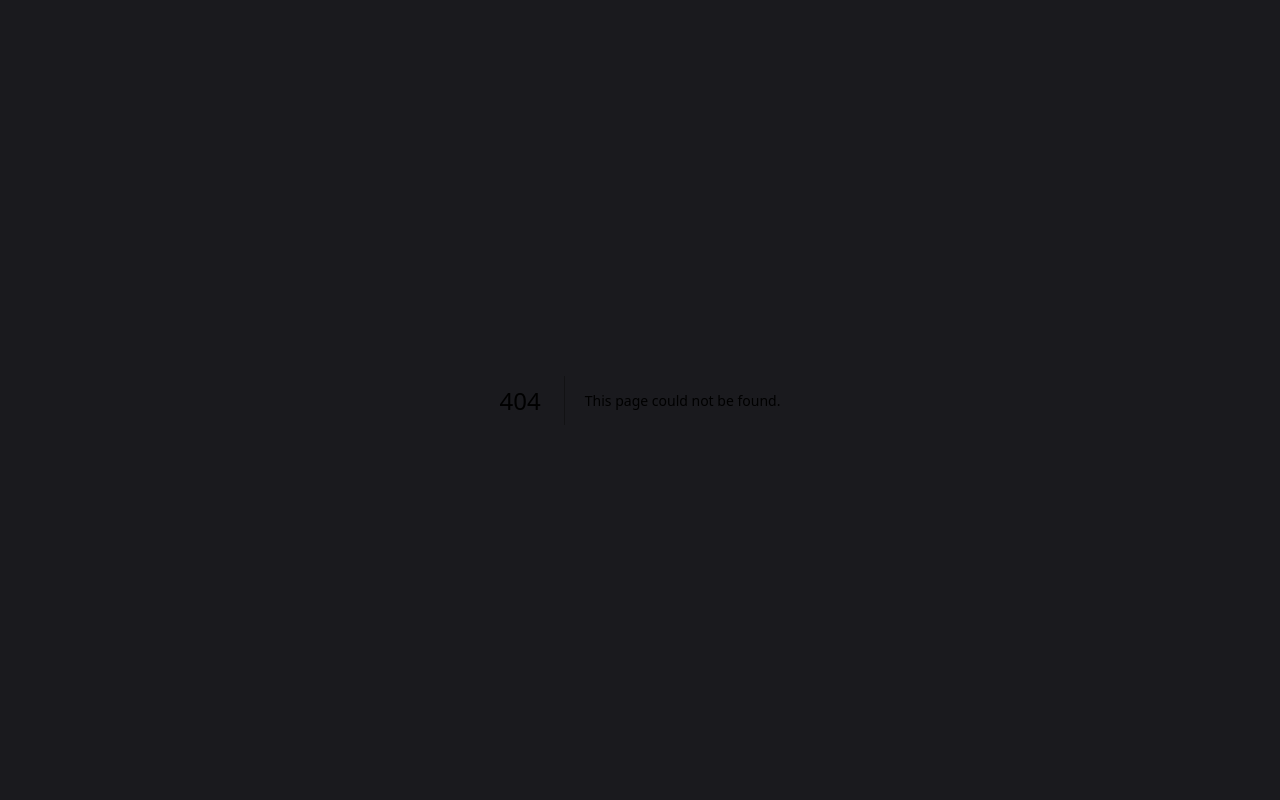
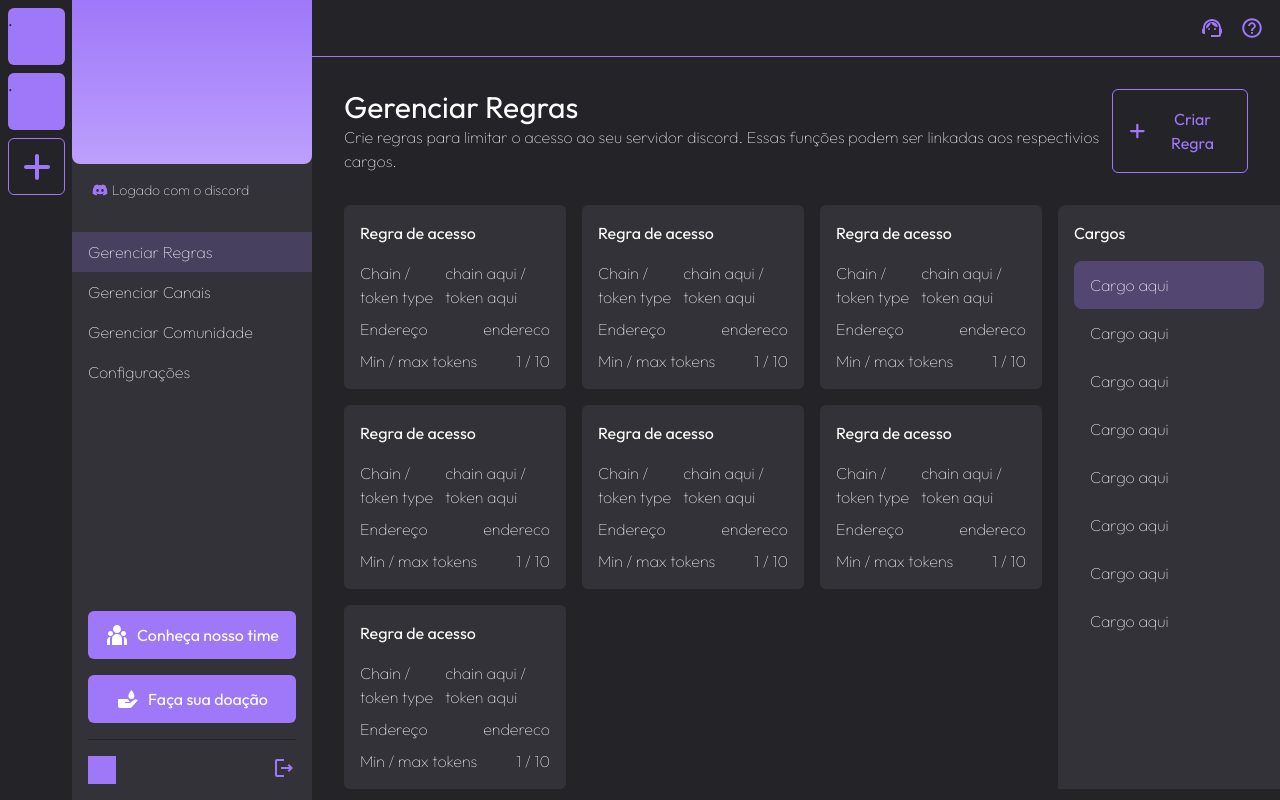
Before and after one commit to nrxschool/hackathon-op-template, a Next.js app in the folder frontend/: page /dashboard in a window 1280 px wide. Before the commit this address had no page. Built offline with nearby package versions, Linux system fonts and the light colour scheme.

Commit message:
feat/dashboard-home

```diff
--- /dev/null
+++ b/frontend/app/dashboard/layout.tsx
@@ -0,0 +1,82 @@
+import { ReactNode } from "react";
+import type { Metadata } from "next";
+import { BiSolidDonateBlood } from "react-icons/bi";
+import { FaDiscord } from "react-icons/fa";
+import { FaPlus } from "react-icons/fa6";
+import { IoMdHelpCircleOutline } from "react-icons/io";
+import { MdSupportAgent } from "react-icons/md";
+import { MdOutlineLogout } from "react-icons/md";
+import { RiTeamFill } from "react-icons/ri";
+
+export const metadata: Metadata = {
+  title: {
+    template: "%s | devstore",
+    default: "devstore",
+  },
+};
+
+export default function RootLayout({
+  children,
+}: Readonly<{
+  children: ReactNode;
+}>) {
+  return (
+    <div className="flex w-full h-full">
+      <div className="bg-background-500 w-[72px] p-2 gap-2 flex flex-col">
+        <div className="bg-primary-500 w-[57px] h-[57px] rounded-md">.</div>
+        <div className="bg-primary-500 w-[57px] h-[57px] rounded-md">.</div>
+        <div className="border border-primary-500 w-[57px] h-[57px] rounded-md flex">
+          <FaPlus className="text-primary-500 m-auto" size={32} />
+        </div>
+      </div>
+      <div className="bg-background-300 w-[240px] w-min-[240px] flex flex-col justify-between">
+        <div>
+          <div className="bg-gradient-to-t from-primary-300 bg-primary-500 w-full h-[164px] rounded-b-lg"></div>
+          <div className="p-4 flex flex-col justify-center">
+            {/* <h4 className="text-lg">Configurações</h4> */}
+            <div className="flex gap-1 items-center pl-1">
+              <FaDiscord className="text-primary-500" />
+              <label className="text-sm">Logado com o discord</label>
+            </div>
+          </div>
+          <div className="flex flex-col mt-4">
+            <div className="bg-primary-500 bg-opacity-20 px-4 py-2">
+              <a>Gerenciar Regras</a>
+            </div>
+            <div className="px-4 py-2">
+              <a>Gerenciar Canais</a>
+            </div>
+            <div className="px-4 py-2">
+              <a>Gerenciar Comunidade</a>
+            </div>
+            <div className="px-4 py-2">
+              <a>Configurações</a>
+            </div>
+          </div>
+        </div>
+        <div className="px-4 flex flex-col gap-4">
+          <button className="bg-primary-500 p-3 rounded-md font-normal w-full flex items-center gap-2 justify-center">
+            <RiTeamFill size={24} />
+            Conheça nosso time
+          </button>
+          <button className="bg-primary-500 p-3 rounded-md font-normal w-full flex items-center gap-2 justify-center">
+            <BiSolidDonateBlood size={24} />
+            Faça sua doação
+          </button>
+          <span className="w-fill h-[1px] bg-background-500"></span>
+          <div className="flex flex-row justify-between pb-4">
+            <div className="w-[28px] h-[28px] bg-primary-500"></div>
+            <MdOutlineLogout className="text-primary-500" size={24} />
+          </div>
+        </div>
+      </div>
+      <div className="bg-background-500 flex flex-col flex-1">
+        <div className="border-b border-primary-500 w-full ml-auto flex p-4 gap-4 justify-end">
+          <MdSupportAgent className="text-primary-500" size={24} />
+          <IoMdHelpCircleOutline className="text-primary-500" size={24} />
+        </div>
+        <div className="h-full flex flex-col">{children}</div>
+      </div>
+    </div>
+  );
+}
--- /dev/null
+++ b/frontend/app/dashboard/page.tsx
@@ -0,0 +1,83 @@
+import { FaPlus } from "react-icons/fa6";
+import { Header } from "~~/components/dashboard";
+
+export default function Dashboard() {
+  return (
+    <>
+      <div className="p-8">
+        <Header
+          title="Gerenciar Regras"
+          description="Crie regras para limitar o acesso ao seu servidor discord. Essas funções podem ser linkadas aos respectivios cargos."
+          right={
+            <button className="border border-primary-500 text-primary-500 p-4 rounded-md font-normal flex items-center gap-2">
+              <FaPlus className="text-primary-500" size={18} />
+              Criar Regra
+            </button>
+          }
+        />
+      </div>
+      {/* <div className="flex flex-col justify-center text-center items-center gap-4">
+        <h1 className="text-xl">Você ainda não configurou nenhum regra para seus cargos</h1>
+        <h4 className="text-md font-thin">Basta clicar em criar regra e seguir as instruções</h4>
+        <button className="bg-primary-500 p-4 py-2 rounded-md w-[200px] mx-auto font-normal mt-4">Criar Regras</button>
+      </div> */}
+      <div className="grid grid-cols-8 gap-4 ml-8">
+        <div className="grid col-span-6 grid-cols-1 md:grid-cols-2 lg:grid-cols-3 gap-4">
+          <Card title="Regra de acesso" chain="chain aqui" token="token aqui" address="endereco" min="1" max="10" />
+          <Card title="Regra de acesso" chain="chain aqui" token="token aqui" address="endereco" min="1" max="10" />
+          <Card title="Regra de acesso" chain="chain aqui" token="token aqui" address="endereco" min="1" max="10" />
+          <Card title="Regra de acesso" chain="chain aqui" token="token aqui" address="endereco" min="1" max="10" />
+          <Card title="Regra de acesso" chain="chain aqui" token="token aqui" address="endereco" min="1" max="10" />
+          <Card title="Regra de acesso" chain="chain aqui" token="token aqui" address="endereco" min="1" max="10" />
+          <Card title="Regra de acesso" chain="chain aqui" token="token aqui" address="endereco" min="1" max="10" />
+        </div>
+        <div className="col-span-2 bg-background-300 rounded-tl-lg p-4 flex flex-col">
+          <h4>Cargos</h4>
+          <div className="mt-4">
+            <button className="p-4 py-3 bg-opacity-30 bg-primary-500 rounded-lg w-full text-start">Cargo aqui</button>
+            <button className="p-4 py-3 bg-opacity-30 rounded-lg w-full text-start">Cargo aqui</button>
+            <button className="p-4 py-3 bg-opacity-30 rounded-lg w-full text-start">Cargo aqui</button>
+            <button className="p-4 py-3 bg-opacity-30 rounded-lg w-full text-start">Cargo aqui</button>
+            <button className="p-4 py-3 bg-opacity-30 rounded-lg w-full text-start">Cargo aqui</button>
+            <button className="p-4 py-3 bg-opacity-30 rounded-lg w-full text-start">Cargo aqui</button>
+            <button className="p-4 py-3 bg-opacity-30 rounded-lg w-full text-start">Cargo aqui</button>
+            <button className="p-4 py-3 bg-opacity-30 rounded-lg w-full text-start">Cargo aqui</button>
+          </div>
+        </div>
+      </div>
+    </>
+  );
+}
+
+type TCard = {
+  title: string;
+  chain: string;
+  token: string;
+  address: string;
+  min: string;
+  max: string;
+};
+
+function Card({ title, chain, token, address, min, max }: TCard) {
+  return (
+    <div className="bg-background-300 grid w-full p-4 rounded-md gap-2">
+      <h4 className="mb-2">{title}</h4>
+      <div className="flex justify-between items-center">
+        <span>Chain / token type</span>
+        <span>
+          {chain} / {token}
+        </span>
+      </div>
+      <div className="flex justify-between items-center">
+        <span>Endereço</span>
+        <span>{address}</span>
+      </div>
+      <div className="flex justify-between items-center">
+        <span>Min / max tokens</span>
+        <span>
+          {min} / {max}
+        </span>
+      </div>
+    </div>
+  );
+}
--- a/frontend/app/globals.css
+++ b/frontend/app/globals.css
@@ -9,3 +9,25 @@
 .btn.btn-ghost {
   @apply shadow-none;
 }
+
+h1,
+h2,
+h3,
+h4,
+h5,
+h6,
+label,
+p,
+span,
+a,
+button {
+  color: white
+}
+
+label,
+p,
+span,
+a,
+button {
+  font-weight: 100;
+}
--- a/frontend/app/layout.tsx
+++ b/frontend/app/layout.tsx
@@ -18,8 +18,8 @@ export default function RootLayout({
   children: ReactNode;
 }>) {
   return (
-    <html className={outfit.variable} lang="pt">
-      <body className="bg-background-800">{children}</body>
+    <html className={`${outfit.variable} h-full`} lang="pt">
+      <body className="bg-background-800 h-full">{children}</body>
     </html>
   );
 }
--- /dev/null
+++ b/frontend/components/dashboard/Header.component.tsx
@@ -0,0 +1,17 @@
+type TProps = {
+  title: string;
+  description: string;
+  right?: React.ReactNode;
+};
+
+export function Header({ title, description, right }: TProps) {
+  return (
+    <div className="flex justify-between w-full">
+      <div>
+        <h1 className="text-3xl">{title}</h1>
+        <label>{description}</label>
+      </div>
+      <div className="flex">{right}</div>
+    </div>
+  );
+}
--- /dev/null
+++ b/frontend/components/dashboard/index.ts
@@ -0,0 +1 @@
+export { Header } from "./Header.component";
--- a/frontend/tailwind.config.js
+++ b/frontend/tailwind.config.js
@@ -77,6 +77,7 @@ module.exports = {
           300: "#323238",
         },
         primary: {
+          300: "#BCA0FD",
           500: "#9F77F9",
         },
       },
```
